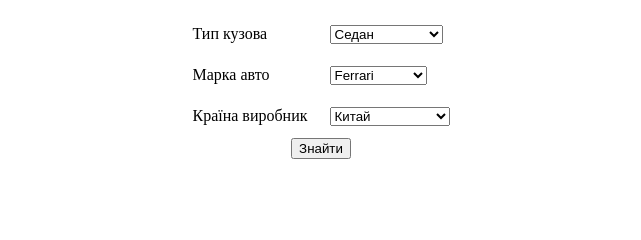
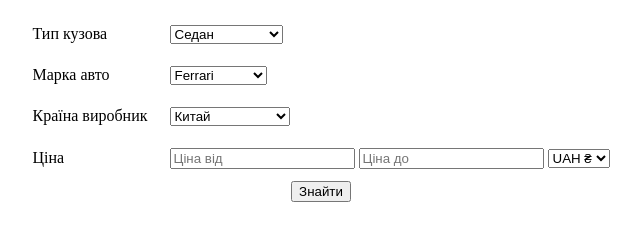
Before and after one commit to Artur545/D.Z.-4-, a plain HTML site: page index.html in a window 1280 px wide. Shown: the part 148-388 px from the top of the page, without its empty margins (319-960 px from the left). Drawn offline with Linux system fonts and the light colour scheme.

Commit message:
Some Text

```diff
--- a/index.html
+++ b/index.html
@@ -73,6 +73,20 @@
                     </td>
                 </tr>
 
+                <tr>
+                    <td>Ціна</td>
+                    <td>
+                        <input type="number" name="Ціна від" placeholder="Ціна від">
+                        <input type="number" name="Ціна до" placeholder="Ціна до">
+
+                        <select name="Валюта">
+                            <option>UAH ₴</option>
+                            <option>USD $</option>
+                            <option>EUR €</option>
+                        </select>
+                    </td>
+                </tr>
+
 
             </table>
 
```
